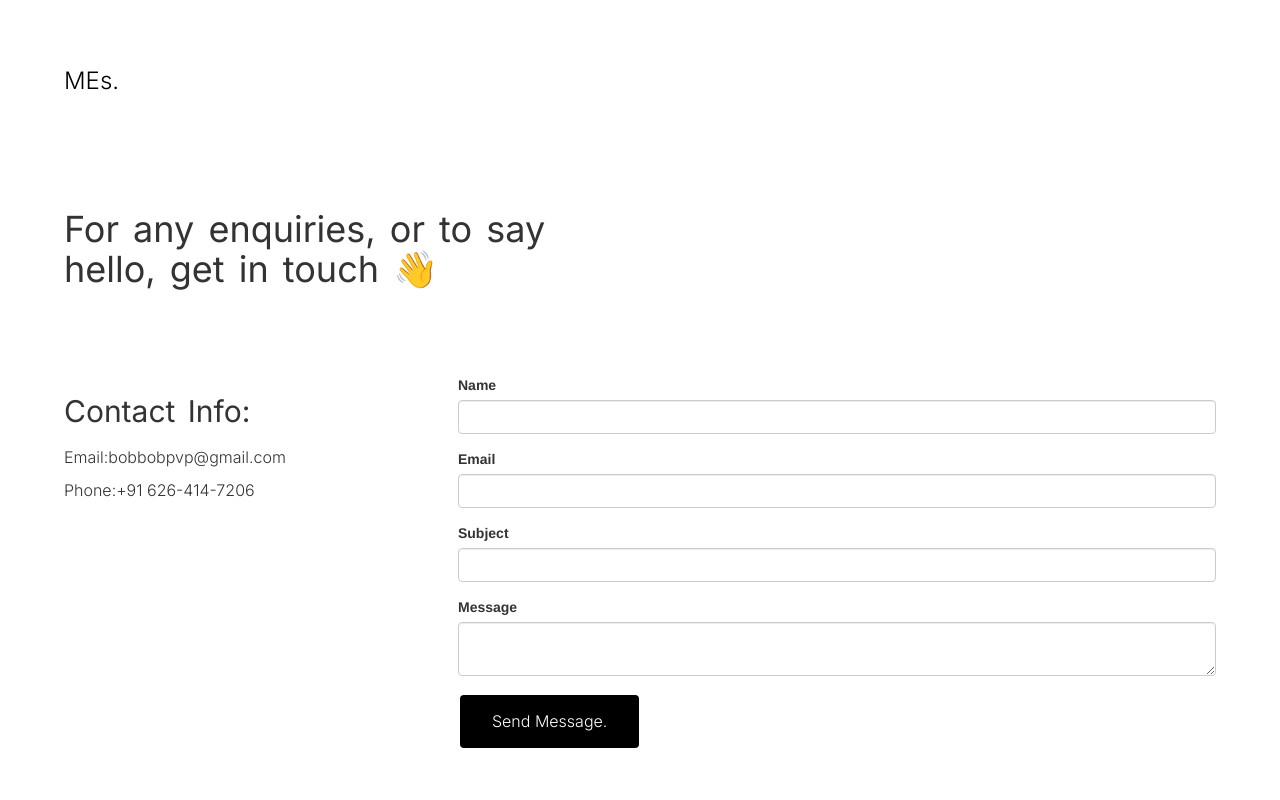
After one commit to iSteal-it/kind-of-useful-projects, a Flask app: page /contact in a window 1280 px wide. The commit adds this page. Run offline with Flask 2, Linux system fonts and the light colour scheme; some libraries are stand-ins or nearby versions.

Commit message:
Add files via upload

```diff
--- a/portfolia/main.py
+++ b/portfolia/main.py
@@ -1,13 +1,22 @@
-from flask import Flask, render_template, redirect,url_for
+from flask import Flask, render_template, redirect, flash
 from flask_bootstrap import Bootstrap
 from flask_wtf import FlaskForm
-from wtforms import StringField, SubmitField, SelectField
-from wtforms.validators import DataRequired,URL
-
+from wtforms import TextField, TextAreaField, SubmitField
+from wtforms.validators import DataRequired
+import smtplib
+from markupsafe import Markup
 
 app = Flask(__name__)
 app.config['SECRET_KEY'] = '8BYkEfBA6O6donzWlSihBXox7C0sKR6b'
 Bootstrap(app)
+
+
+class ContactForm(FlaskForm):
+    name = TextField("Name", validators=[DataRequired(message="Please enter your name")])
+    email = TextField("Email", validators=[DataRequired(message="Please enter your email")])
+    subject = TextField("Subject", validators=[DataRequired(message="Please enter subject")])
+    message = TextAreaField("Message", validators=[DataRequired(message="Please enter your message")])
+    submit = SubmitField('Send Message.')
 
 
 @app.route("/")
@@ -15,5 +24,30 @@ def home():
     return render_template("mes.html")
 
 
+@app.route("/contact", methods=['GET', 'POST'])
+def contact():
+    form = ContactForm()
+    if form.validate_on_submit():
+        name = form.name.data
+        email = form.email.data
+        subject = form.subject.data
+        message = form.message.data
+        flash('Your response is submitted')
+        msg_to_send = f"{name}\n\n {message}"
+        my_email = "dd@isteal.me"
+        password = ""
+        connection = smtplib.SMTP("smtp.hostinger.com", 587)
+        connection.starttls()
+        connection.login(user=my_email, password=password)
+        connection.sendmail(
+            from_addr=my_email,
+            to_addrs='bobbobpvp@gmail.com',
+            msg=f"From:{email}\nSubject:{subject}\n\n {msg_to_send}"
+            )
+        connection.close()
+        return redirect('contact')
+    return render_template("contact.html", form=form)
+
+
 if __name__ == '__main__':
     app.run(debug=True)
--- a/portfolia/static/css/styles.css
+++ b/portfolia/static/css/styles.css
@@ -10,7 +10,13 @@ hr {
 border: 1px solid black;
 }
 
-.button {
+h6 {
+font-family: 'Inter', sans-serif;
+  font-weight: 300;
+  color:black;
+}
+
+.button,.btn {
   background-color: #000;
   border: none;
   color: white;
@@ -25,13 +31,18 @@ border: 1px solid black;
   font-weight: 300;
 }
 
+.btn:hover {
+
+background-color:gray;
+}
 .na{
  font-family: 'Inter', sans-serif;
  font-size: 24px;
   font-weight: 300;
+  color:black;
 }
 
-.container {
+.box {
 padding:3%;
 margin:2%;
 }
--- /dev/null
+++ b/portfolia/templates/contact.html
@@ -0,0 +1,52 @@
+{% extends 'bootstrap/base.html' %}
+{% import "bootstrap/wtf.html" as wtf %}
+
+{% block title %}Mes{% endblock %}
+
+{% block styles %}
+{{super()}}
+<link rel="stylesheet"
+      href="{{url_for('static', filename='css/styles.css')}}">
+<link rel="preconnect" href="https://fonts.googleapis.com">
+<link rel="preconnect" href="https://fonts.gstatic.com" crossorigin>
+<link href="https://fonts.googleapis.com/css2?family=Inter:wght@100;200;300;400;500;600;700;800;900&display=swap" rel="stylesheet">
+<link rel="stylesheet" href="https://pro.fontawesome.com/releases/v5.10.0/css/all.css" integrity="sha384-AYmEC3Yw5cVb3ZcuHtOA93w35dYTsvhLPVnYs9eStHfGJvOvKxVfELGroGkvsg+p" crossorigin="anonymous"/>
+{% endblock %}
+
+{% block content %}
+<div class="box">
+<a href="{{url_for('home')}}"><p class="na">MEs.</p></a>
+    <div class="main">
+        <div class="row">
+           <div class="col col-lg-6 col-md-6">
+               <h1 class="heading">For any enquiries, or to say hello, get in touch 👋</h1>
+           </div>
+            </div>
+        </div>
+    <div class="row">
+                         <div class="col col-lg-4 col-md-4">
+               <h2 class="heading">Contact Info:</h2>
+                       <p class="name">Email:bobbobpvp@gmail.com</p>
+                       <p class="name">Phone:+91 626-414-7206</p>
+           </div>
+                   <div class="col col-lg-8 col-md-8">
+   {% with messages = get_flashed_messages() %}
+      {% if messages %}
+        {% for message in messages %}
+         <h6>{{message}}</h6>
+        {% endfor %}
+      {% endif %}
+    {% endwith %}
+                       <form method="post">
+                           {{ wtf.quick_form(form)}}
+                       </form>
+
+           </div>
+    </div>
+
+
+
+
+</div>
+
+{% endblock %}
```
Also changed, not shown: other parts of portfolia/static/css/styles.css (+35 -0 lines), portfolia/templates/mes.html (+32 -6 lines).
